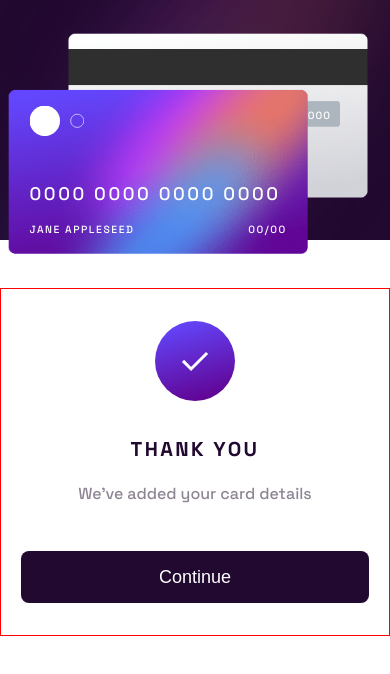
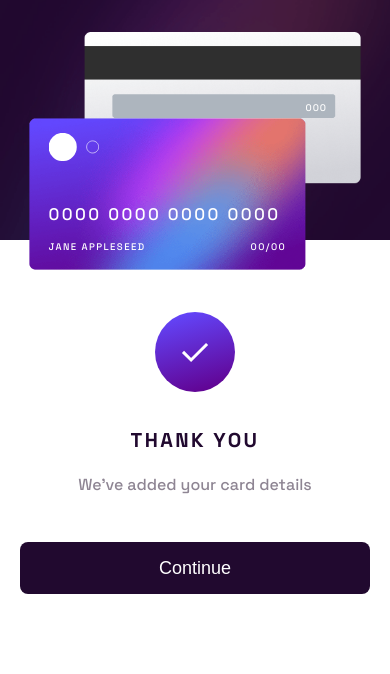
Before and after one commit to capelaum/card-form, a Next.js app: page / in a window 390 px wide. Shown: the top 674 px of the page. Built offline with nearby package versions, Linux system fonts and the light colour scheme.

Commit message:
🐛 fix: mobile card form styles

```diff
--- a/src/components/CardForm/index.tsx
+++ b/src/components/CardForm/index.tsx
@@ -5,7 +5,7 @@ import { z } from 'zod'
 import { Button } from '../Button'
 import { Label } from '../Label'
 import { TextInput } from '../TextInput'
-import { DateField, DateInputs, FormRow, FormWrapper } from './styles'
+import { CardFormWrapper, DateField, DateInputs, FormRow } from './styles'
 
 const createCardFormSchema = z.object({
   name: z
@@ -158,7 +158,7 @@ export function CardForm({
   }
 
   return (
-    <FormWrapper onSubmit={handleSubmit(createCard)}>
+    <CardFormWrapper onSubmit={handleSubmit(createCard)}>
       <TextInput
         label="Cardholder Name"
         id="name"
@@ -213,6 +213,6 @@ export function CardForm({
       <Button type="submit" disabled={isSubmitting}>
         Confirm
       </Button>
-    </FormWrapper>
+    </CardFormWrapper>
   )
 }
--- a/src/components/CardForm/styles.ts
+++ b/src/components/CardForm/styles.ts
@@ -1,37 +1,8 @@
+import { FormWrapper } from '@/styles/home'
 import { styled } from '@/styles/stitches.config'
 
-export const FormWrapper = styled('form', {
-  display: 'flex',
-  flexDirection: 'column',
-  justifyContent: 'center',
+export const CardFormWrapper = styled(FormWrapper, {
   gap: '$5',
-
-  margin: '$10 $5',
-  marginLeft: 350,
-
-  maxWidth: 450,
-
-  button: {
-    marginTop: '$3',
-  },
-
-  '@media(max-width: 1200px)': {
-    marginLeft: 250,
-  },
-
-  '@media(max-width: 800px)': {
-    marginLeft: 200,
-  },
-
-  '@media(max-width: 768px)': {
-    margin: 0,
-    padding: '$8 $5',
-    marginTop: 48,
-  },
-
-  '@media(max-width: 360px)': {
-    padding: '$8 $2',
-  },
 })
 
 export const FormRow = styled('div', {
--- a/src/components/CardFront/styles.ts
+++ b/src/components/CardFront/styles.ts
@@ -12,16 +12,18 @@ export const CardFrontWrapper = styled(CardBaseWrapper, {
   backgroundImage: `url(${CardFront.src})`,
 
   '@media(max-width: 1200px)': {
-    transform: 'translate(-65%, -80%) scale(0.65)',
+    transform: 'translate(-65%, -80%) scale(0.6)',
   },
 
   '@media(max-width: 768px)': {
     left: '50%',
-    transform: 'translate(-58%, -108%) scale(0.65)',
+    top: 0,
+
+    transform: 'translate(-56%, 27%) scale(0.6)',
   },
 
   '@media(max-width: 360px)': {
-    transform: 'translate(-56%, -115%) scale(0.6)',
+    transform: 'translate(-54%, 22%) scale(0.6)',
   },
 })
 
--- a/src/components/SubmittedState/index.tsx
+++ b/src/components/SubmittedState/index.tsx
@@ -11,7 +11,7 @@ interface SubmittedStateProps {
 
 export function SubmittedState({ setIsSubmitted }: SubmittedStateProps) {
   return (
-    <SubmittedWrapper>
+    <SubmittedWrapper as="div">
       <Image
         src={IconComplete}
         alt="White check icon with a violet gray gradient background"
--- a/src/components/SubmittedState/styles.ts
+++ b/src/components/SubmittedState/styles.ts
@@ -1,18 +1,9 @@
+import { FormWrapper } from '@/styles/home'
 import { styled } from '@/styles/stitches.config'
 
-export const SubmittedWrapper = styled('div', {
-  display: 'flex',
-  flexDirection: 'column',
-  justifyContent: 'center',
+export const SubmittedWrapper = styled(FormWrapper, {
   alignItems: 'center',
   gap: '$8',
-
-  margin: '$10 $5',
-  marginLeft: 350,
-
-  width: '100%',
-  maxWidth: 450,
-  border: '1px solid red',
 
   h2: {
     letterSpacing: '0.15rem',
@@ -23,26 +14,7 @@ export const SubmittedWrapper = styled('div', {
   },
 
   button: {
-    marginTop: '$3',
     width: '100%',
-  },
-
-  '@media(max-width: 1200px)': {
-    marginLeft: 250,
-  },
-
-  '@media(max-width: 800px)': {
-    marginLeft: 200,
-  },
-
-  '@media(max-width: 768px)': {
-    margin: 0,
-    padding: '$8 $5',
-    marginTop: 48,
-  },
-
-  '@media(max-width: 360px)': {
-    padding: '$8 $2',
   },
 })
 
--- a/src/styles/home.ts
+++ b/src/styles/home.ts
@@ -11,6 +11,7 @@ export const HomeWrapper = styled('main', {
   '@media(max-width: 768px)': {
     flexDirection: 'column',
     alignItems: 'center',
+    minHeight: '100vh',
   },
 })
 
@@ -68,11 +69,45 @@ export const CardBackWrapper = styled(CardBaseWrapper, {
 
   '@media(max-width: 768px)': {
     left: '50%',
-    top: 40,
-    transform: 'translate(-45%, -20%) scale(0.65)',
+    top: 32,
+    transform: 'translate(-44%, -20%) scale(0.6)',
   },
 
   '@media(max-width: 360px)': {
-    transform: 'translate(-44%, -25%) scale(0.6)',
+    transform: 'translate(-46%, -25%) scale(0.6)',
   },
 })
+
+export const FormWrapper = styled('form', {
+  display: 'flex',
+  flexDirection: 'column',
+  justifyContent: 'center',
+
+  margin: '$10 $5',
+  marginLeft: 350,
+
+  width: '100%',
+  maxWidth: 450,
+
+  button: {
+    marginTop: '$3',
+  },
+
+  '@media(max-width: 1200px)': {
+    marginLeft: 250,
+  },
+
+  '@media(max-width: 800px)': {
+    marginLeft: 200,
+  },
+
+  '@media(max-width: 768px)': {
+    margin: 0,
+    padding: '$8 $5',
+    marginTop: 40,
+  },
+
+  '@media(max-width: 360px)': {
+    padding: '$8 $2',
+  },
+})
```
